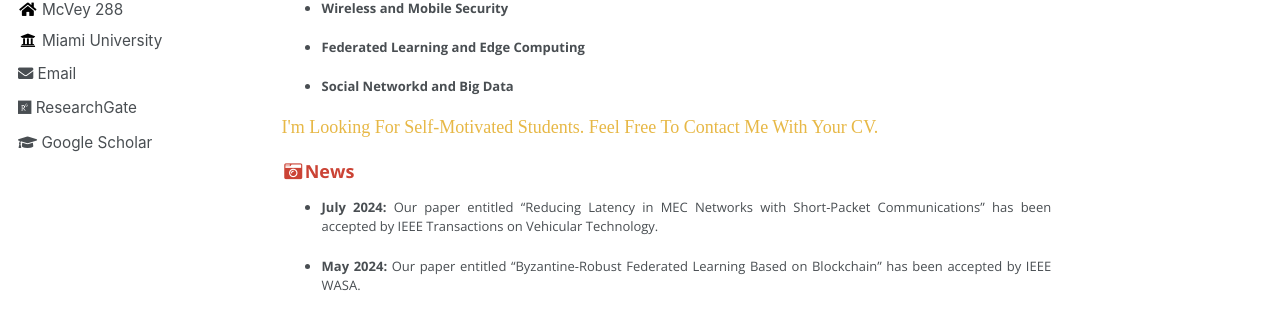
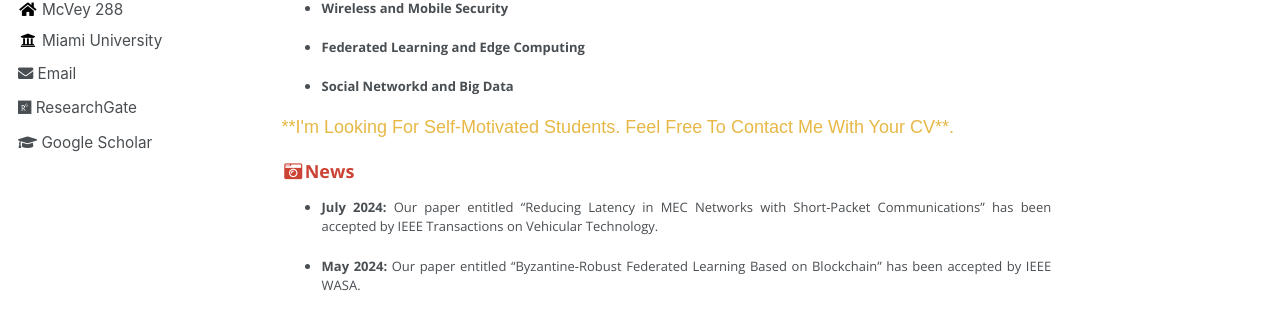
Before and after one commit to hljiang0720/hljiang.github.io, a Jekyll site: the page built from _pages/about.md, in a window 1280 px wide and 1262 px high. Shown: the part 383-692 px from the top of the window. Built offline with Jekyll 4.4.1, drawn with Linux system fonts in a browser that asks for light colours.

Commit message:
Update about.md

```diff
--- a/_pages/about.md
+++ b/_pages/about.md
@@ -27,7 +27,7 @@
 
 * **Social Networkd and Big Data**
 
-<p><font face="HEI" size="+1" color="#e7b846">I'm Looking For Self-Motivated Students. Feel Free To Contact Me With Your CV.</font></p>
+<p><font face="Arial" size="+1" color="#e7b846">**I'm Looking For Self-Motivated Students. Feel Free To Contact Me With Your CV**.</font></p>
 
 ### <i class="fa fa-fw fa-camera-retro" aria-hidden="true" style="color:#cb4335"></i><font color="#cb4335">News</font>
 
```
